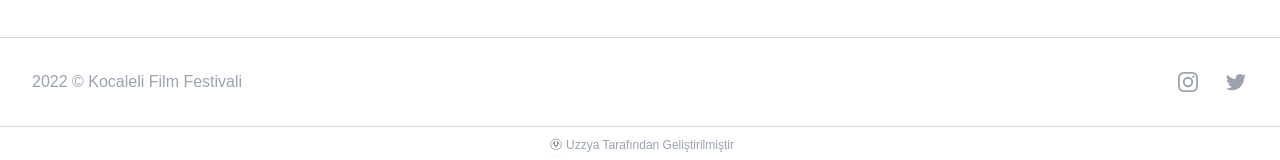
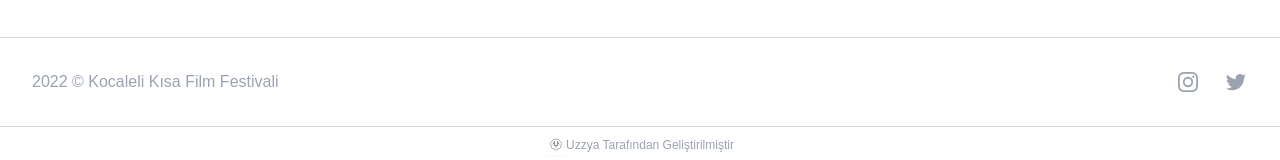
Before and after one commit to kocalelikisafilmfestivali/kocaelifilm, a Next.js app: page /basvuru-formu in a window 1280 px wide. Shown: the part 1397-1557 px from the top of the page. Built offline with nearby package versions, Linux system fonts and the light colour scheme.

Commit message:
fix: footer

```diff
--- a/components/Footer.tsx
+++ b/components/Footer.tsx
@@ -55,7 +55,7 @@ export default function Footer() {
         </div>
         <div className="mt-8 md:mt-0 md:order-1">
           <p className="text-base text-center text-gray-400">
-            2022 &copy; Kocaleli Film Festivali
+            2022 &copy; Kocaleli Kısa Film Festivali
           </p>
         </div>
       </div>
```
